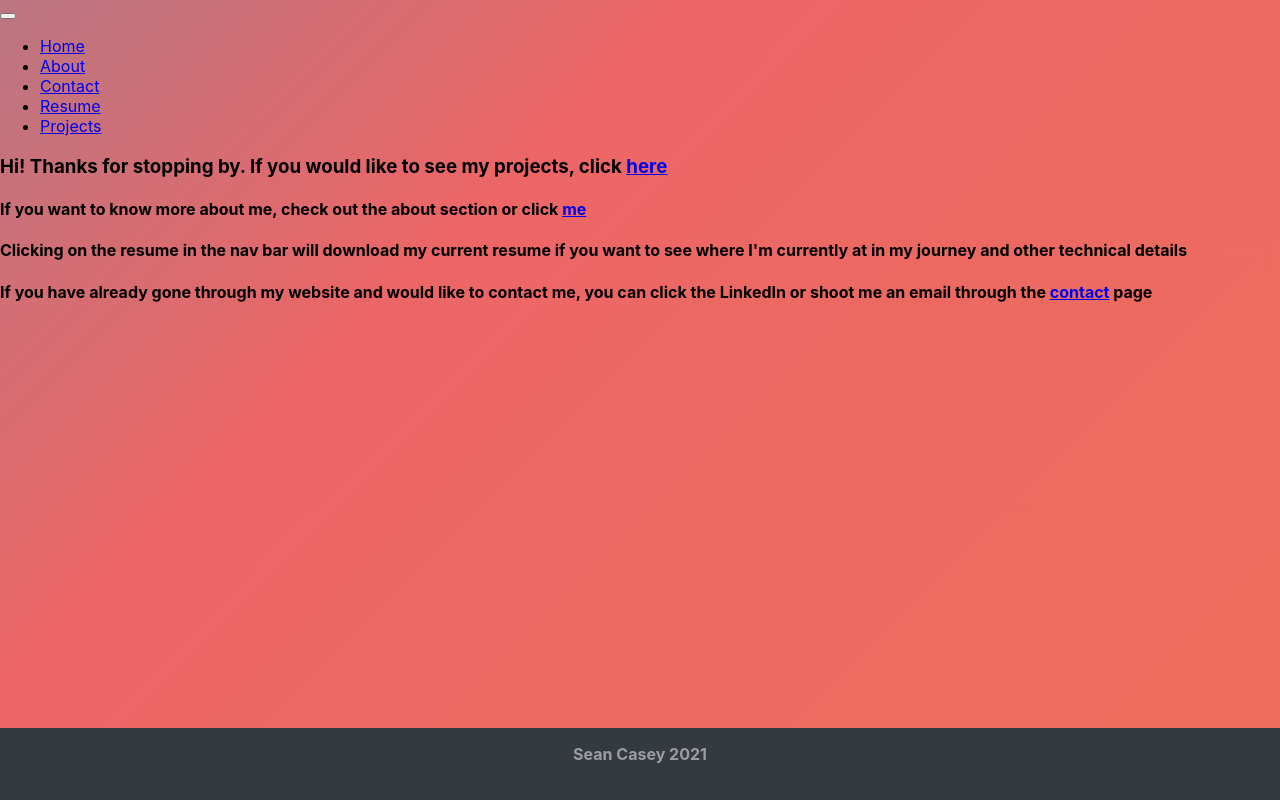
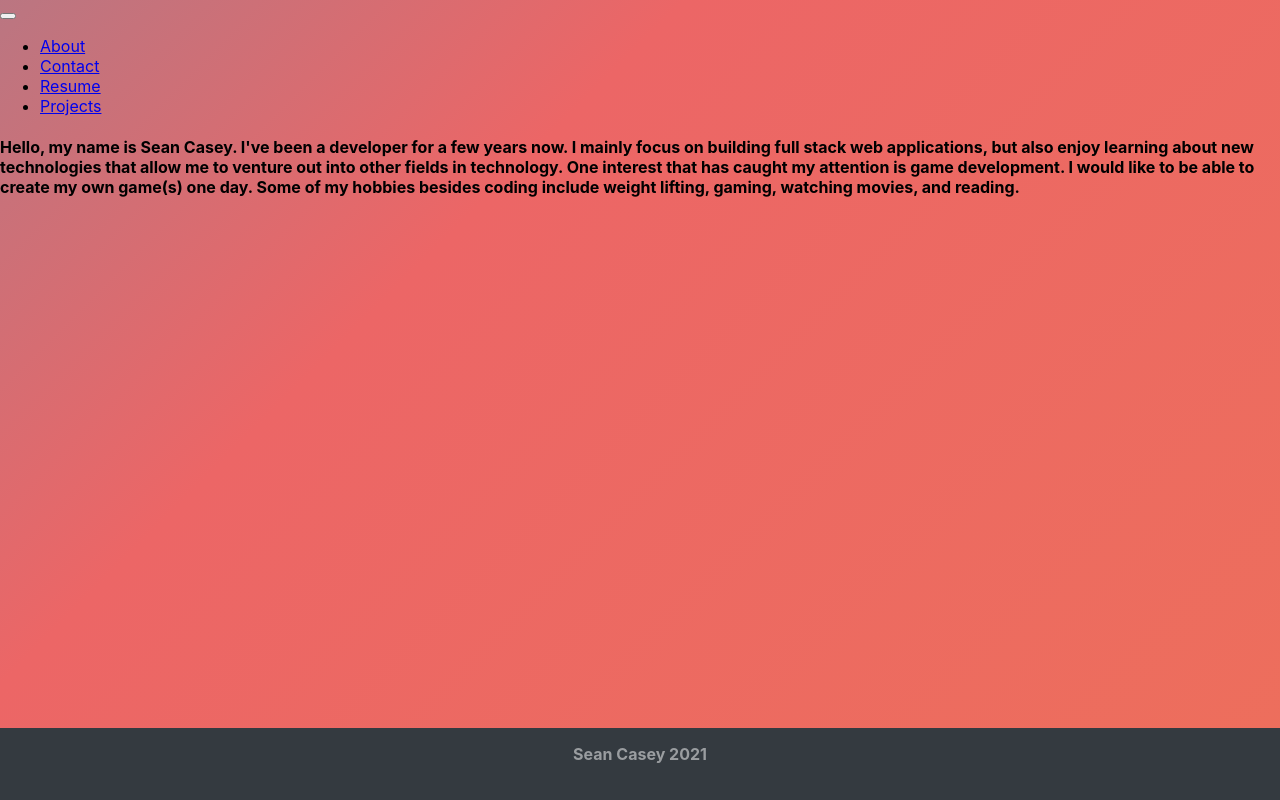
Before and after one commit to caseyDev422/portfolio, a React (Create React App) app in the folder portfolio/: page / in a window 1280 px wide. Built offline with nearby package versions, Linux system fonts and the light colour scheme; some icons are missing.

Commit message:
removed home page

```diff
--- a/portfolio/src/App.js
+++ b/portfolio/src/App.js
@@ -6,7 +6,6 @@ import About from './components/About';
 import Contact from './components/Contact';
 import Projects from './components/Projects';
 import Footer from './components/Footer';
-import Home from './components/Home';
 import './stylesheet.css';
 
 class App extends Component {
@@ -24,10 +23,7 @@ class App extends Component {
       <Router>
         <Header />
         <Switch>
-          <Route path='/' exact component={Home}>
-            <Home />
-          </Route>
-          <Route  path='/about' exact component={About}>
+          <Route  path='/' exact component={About}>
             <About />
           </Route>
         </Switch>
--- a/portfolio/src/components/About.js
+++ b/portfolio/src/components/About.js
@@ -6,13 +6,9 @@ export default class About extends Component {
             <div>
                 <h4>Hello, my name is Sean Casey. I've been a developer for a few years now. I mainly focus on building full stack web applications, but also enjoy learning
                     about new technologies that allow me to venture out into other fields in technology. One interest that has caught my attention is game development.
-                    I would like to be able to create my own game(s) one day. Listed below are some of my skills. Some of my hobbies besides coding include weight lifting,
+                    I would like to be able to create my own game(s) one day. Some of my hobbies besides coding include weight lifting,
                     gaming, watching movies, and reading.
                 </h4>
-                <section>
-                    <p>Skills:</p>
-                        <div>TBD</div>
-                </section>
             </div>
         )
     }
--- a/portfolio/src/components/Header.js
+++ b/portfolio/src/components/Header.js
@@ -12,10 +12,7 @@ class Header extends Component {
                     <div className="collapse navbar-collapse" id="navbarNav">
                     <ul className="navbar-nav">
                         <li className="nav-item">
-                        <a className="nav-link active" aria-current="page" href="/">Home</a>
-                        </li>
-                        <li className="nav-item">
-                        <a className="nav-link" href="/about">About</a>
+                        <a className="nav-link" href="/">About</a>
                         </li>
                         <li className="nav-item">
                         <a className="nav-link" href="/contact">Contact</a>
--- a/portfolio/src/components/Home.js
+++ /dev/null
@@ -1,20 +0,0 @@
-import { Component } from 'react';
-
-export default class About extends Component {
-    render() {
-        return(
-            <div className='homeContainer'>
-              <h3>
-                Hi! Thanks for stopping by. If you would like to see my projects, click <a href='/projects'>here</a>
-              </h3>
-              <h4>
-                  If you want to know more about me, check out the about section or click <a href='/about'>me</a>
-              </h4>
-              <h4>Clicking on the resume in the nav bar will download my current resume if you want to see where I'm currently at in my journey and other technical details</h4>
-
-              <h4>If you have already gone through my website and would like to contact me, you can click the LinkedIn or shoot me an email through the <a href='/contact'>contact</a> page</h4>
-            </div>
-
-        )
-    }
-}
--- a/portfolio/src/index.css
+++ b/portfolio/src/index.css
@@ -1,5 +1,6 @@
 body {
-  margin: 0;
+  margin: auto;
+  width: auto;
   font-family: -apple-system, BlinkMacSystemFont, 'Segoe UI', 'Roboto', 'Oxygen',
     'Ubuntu', 'Cantarell', 'Fira Sans', 'Droid Sans', 'Helvetica Neue',
     sans-serif;
@@ -9,6 +10,7 @@ body {
   background-size: 400% 400%;
   animation: gradient 15s ease infinite;
   height: 100vh;
+
 }
 
 code {
```
